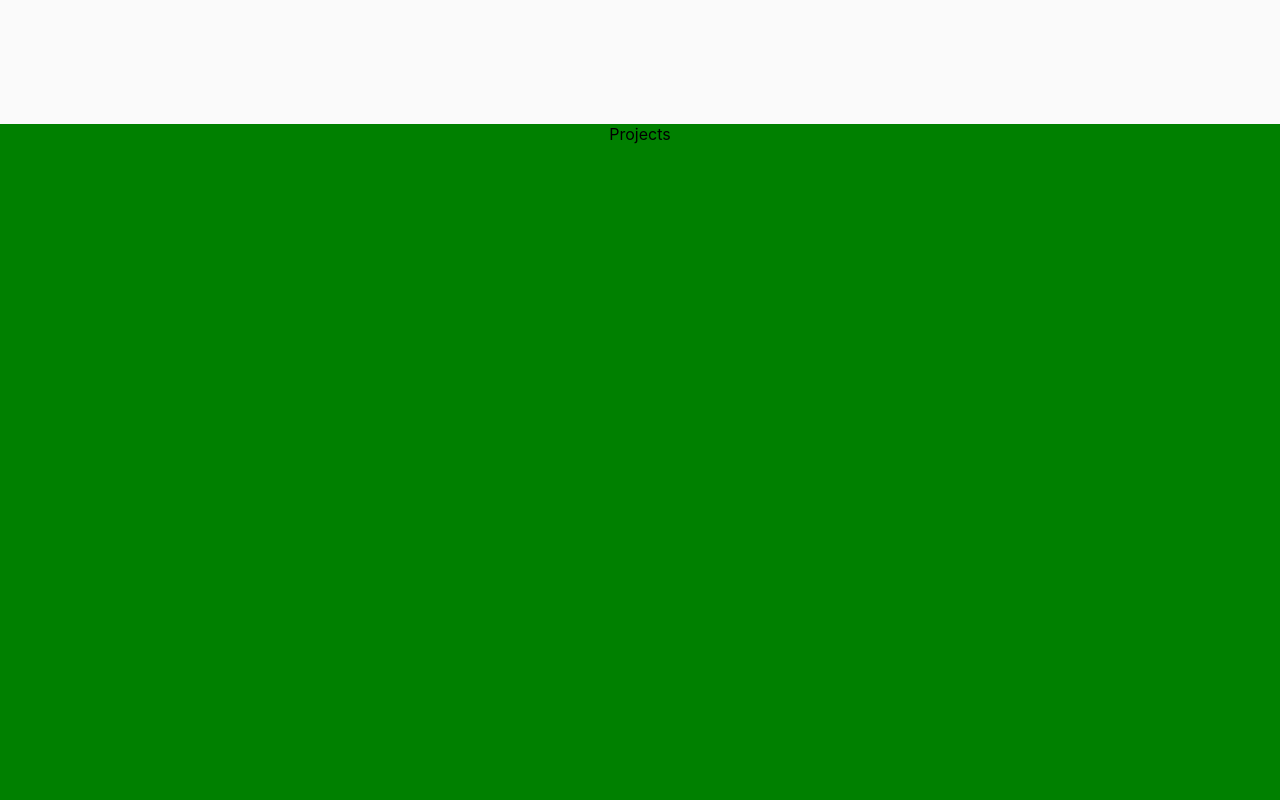
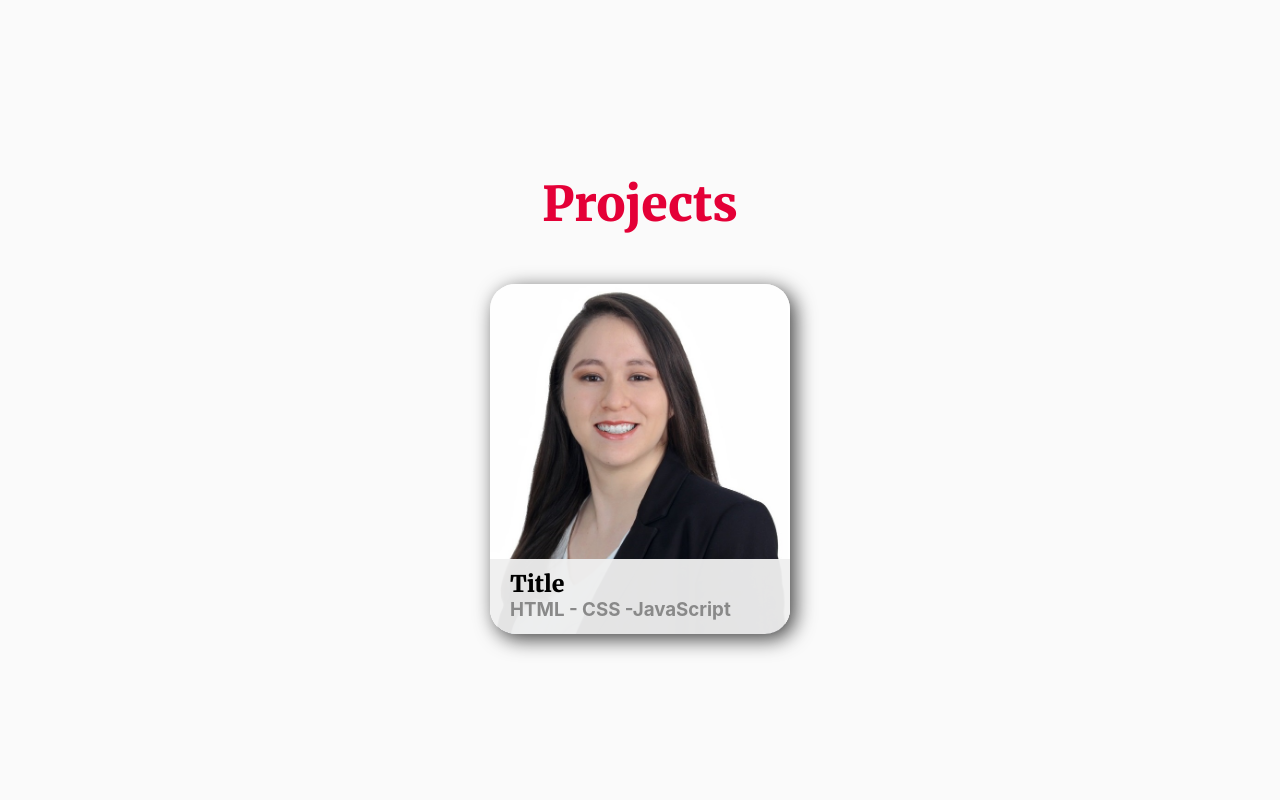
Before and after one commit to melanierolo/Portfolio-react, a React (Create React App) app: page / in a window 1280 px wide. Shown: the part 1480-2280 px from the top of the page. Built offline with nearby package versions, Linux system fonts and the light colour scheme.

Commit message:
project section: added a card component called Card with style

```diff
--- a/src/components/About/style.css
+++ b/src/components/About/style.css
@@ -24,7 +24,7 @@
 
 .about-content {
   display: flex;
-  align-items: start;
+  align-items: flex-start;
 }
 
 @media screen and (max-width: 770px) {
--- /dev/null
+++ b/src/components/Card/index.jsx
@@ -0,0 +1,30 @@
+import React from "react";
+import "./style.css";
+import ImageAbout from "../../assets/images/image-about.png";
+
+const Card = () => {
+  return (
+    <div className="container">
+      <div className="card">
+        <img src={ImageAbout} alt="Melanie" />
+        <div className="overlay">
+          <h1>Title</h1>
+          <h3>HTML - CSS -JavaScript</h3>
+          <p>
+            Many desktop publishing packages and web page editors now use Lorem
+            Ipsum as their default model text, and a search for 'lorem ipsum'
+            will uncover many web sites still in their infancy. Various versions
+            have evolved over the years, sometimes by accident, sometimes on
+            purpose (injected humour and the like).
+          </p>
+          <div className="overlay-btn">
+            <button>GitHub</button>
+            <button>Demo</button>
+          </div>
+        </div>
+      </div>
+    </div>
+  );
+};
+
+export default Card;
--- /dev/null
+++ b/src/components/Card/style.css
@@ -0,0 +1,81 @@
+.container {
+  position: relative;
+  width: 350px;
+  margin: 0 auto;
+}
+
+.container .card {
+  position: relative;
+  max-width: 350px;
+  margin: 0 auto;
+  width: 300px;
+  height: 350px;
+  box-shadow: 5px 5px 20px rgb(65, 65, 65);
+  border-radius: 25px;
+}
+
+.container .card .overlay {
+  height: 55px;
+  bottom: 0px;
+  position: absolute;
+  background: rgb(85, 85, 85); /* Fallback color */
+  background: rgba(
+    240,
+    240,
+    240,
+    0.95
+  ); /* White background with 0.95 opacity */
+  color: #f1f1f1;
+  border-radius: 0 0 25px 25px;
+  padding: 10px 20px;
+  text-align: left;
+
+  transition: all 0.05s ease-in-out;
+}
+.container .card h1 {
+  color: black;
+}
+
+.container .card h3 {
+  color: #898989;
+}
+
+.container .card .overlay .overlay-btn {
+  visibility: hidden;
+}
+.container .card .overlay p {
+  visibility: hidden;
+  opacity: 0;
+}
+.container .card img {
+  width: 300px;
+  height: 350px;
+  border-radius: 25px;
+}
+
+/*---------hover--------------*/
+.container .card:hover {
+  cursor: pointer;
+}
+
+.container .card:hover .overlay {
+  height: 330px;
+  bottom: 0px;
+  background: rgba(
+    240,
+    240,
+    240,
+    0.95
+  ); /* White background with 0.95 opacity */
+  border-radius: 25px;
+  display: flex;
+  flex-direction: column;
+  justify-content: center;
+  color: rgb(43, 43, 43);
+}
+
+.container .card:hover p,
+.container .card:hover .overlay-btn {
+  opacity: 1;
+  visibility: visible;
+}
--- a/src/components/Projects/index.jsx
+++ b/src/components/Projects/index.jsx
@@ -1,10 +1,15 @@
 import React from "react";
 import "./style.css";
+import Title from "../Title";
+import Card from "../Card";
 
 export default function Projects() {
   return (
     <section className="projects" id="projects">
-      Projects
+      <Title>Projects</Title>
+      <div className="project-content">
+        <Card />
+      </div>
     </section>
   );
 }
--- a/src/components/Projects/style.css
+++ b/src/components/Projects/style.css
@@ -2,5 +2,4 @@
   min-height: 100vh;
   scroll-margin-top: 80px;
   text-align: center;
-  background-color: green;
 }
```
Also changed, not shown: 1 other file (tests, documents, lock files or other folders).
